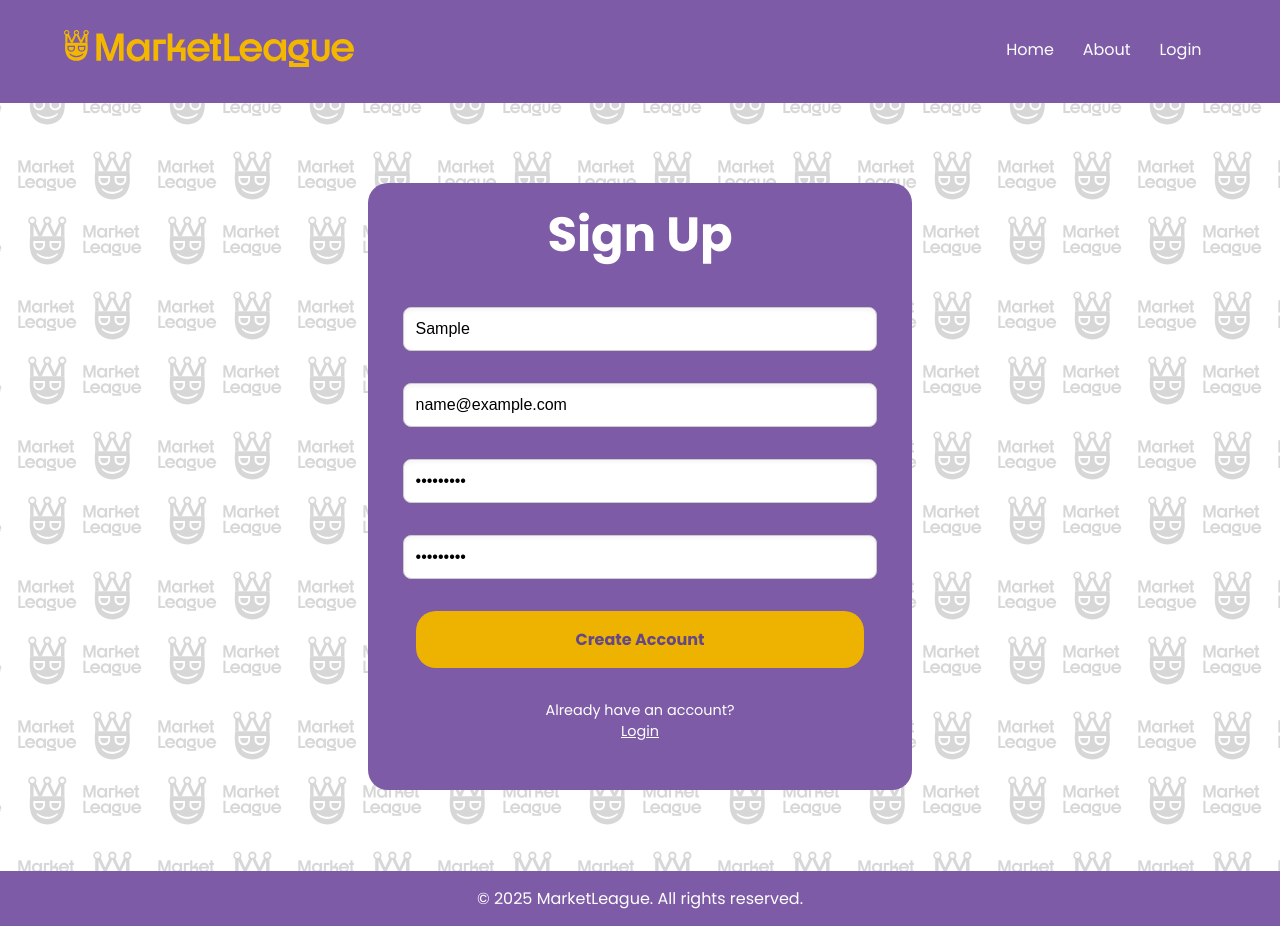
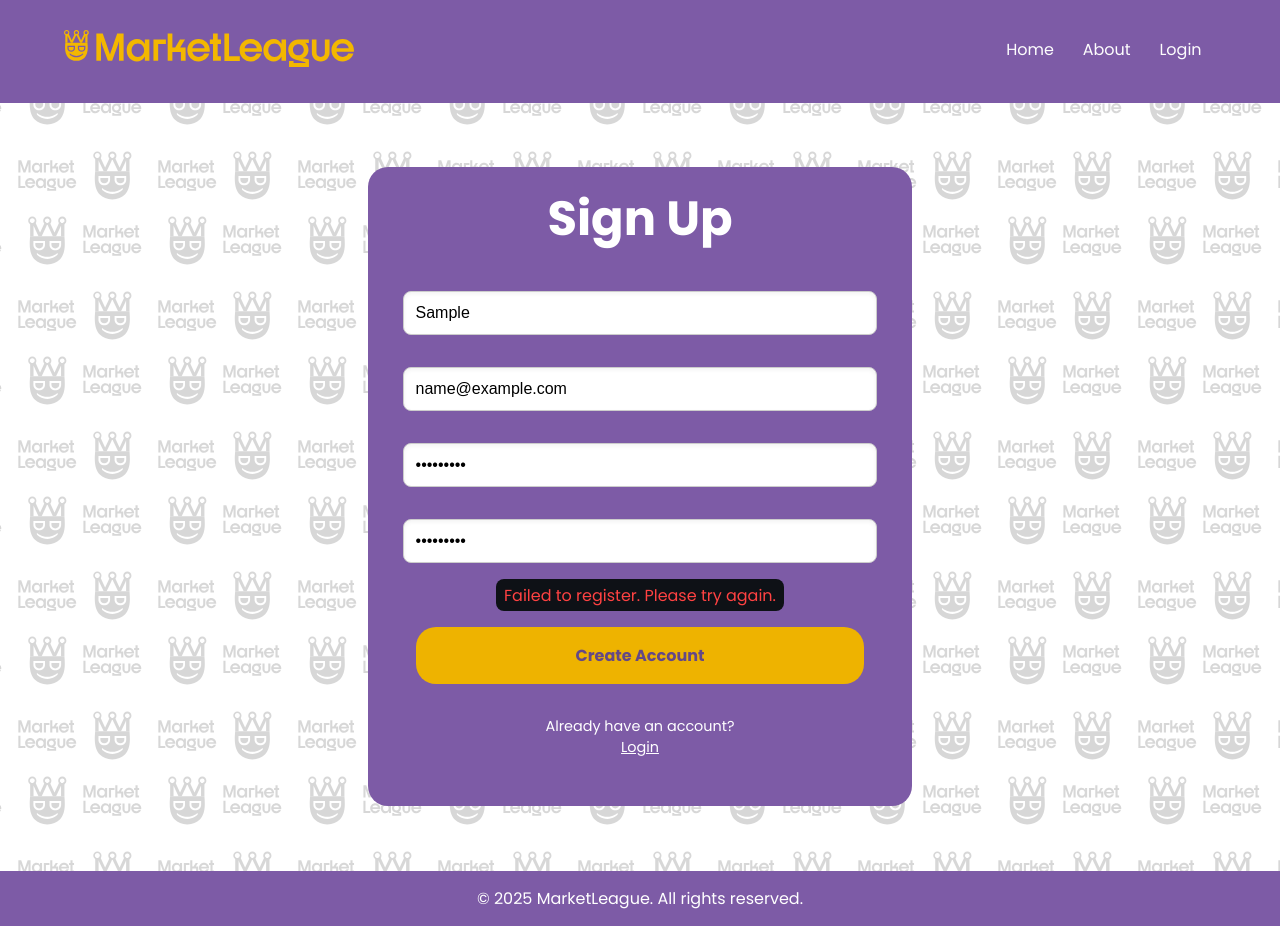
Before and after one commit to ricky-yosh/market-league, an Angular app in the folder market-league-front-end/: page /sign-up in a window 1280 px wide. Both pictures are taken after typing "Sample", "name@example.com", "Sample123", "Sample123" into the empty fields and a click on the button "Create Account". Built offline with nearby package versions, Linux system fonts and the light colour scheme; no server answers.

Commit message:
Create error message for sign up

```diff
--- a/market-league-front-end/src/app/sign-up/sign-up.component.html
+++ b/market-league-front-end/src/app/sign-up/sign-up.component.html
@@ -7,6 +7,9 @@
             <input type="text" name="email" placeholder="example@domain.com" required>
             <input type="password" name="password" placeholder="Password" #password required>
             <input type="password" name="confirm-password" placeholder=" Confirm Password" #confirm_password required>
+            <div *ngIf="errorMessage" class="error-message">
+                {{ errorMessage }}
+            </div>
             <button type="submit" class="btn padding-right">Create Account</button>
             <p class="small-text">Already have an account?</p>
             <button (click)="redirectToLogin()" class="create-account-btn">Login</button>
--- a/market-league-front-end/src/app/sign-up/sign-up.component.scss
+++ b/market-league-front-end/src/app/sign-up/sign-up.component.scss
@@ -98,3 +98,10 @@
     color: inherit;
     cursor: pointer;
 }
+
+.error-message {
+    color: $market-league-red;
+    background-color: $market-league-black;
+    padding: 0.2em 0.5em;
+    border-radius: 0.5em;
+}
--- a/market-league-front-end/src/app/sign-up/sign-up.component.ts
+++ b/market-league-front-end/src/app/sign-up/sign-up.component.ts
@@ -3,15 +3,19 @@
 import { NavbarComponent } from '../navbar/navbar.component';
 import { FooterComponent } from '../footer/footer.component';
 import { SignUpService } from './sign-up-service/sign-up.service';
+import { devLog } from '../../environments/development/devlog';
+import { NgIf } from '@angular/common';
 
 @Component({
   selector: 'app-sign-up',
   standalone: true,
-  imports: [NavbarComponent, FooterComponent],
+  imports: [NavbarComponent, FooterComponent, NgIf],
   templateUrl: './sign-up.component.html',
   styleUrl: './sign-up.component.scss'
 })
 export class SignUpComponent {
+  errorMessage: string | null = null;
+
   constructor(private signUpService: SignUpService, private router: Router) {}
 
   redirectToLogin() {
@@ -26,8 +30,14 @@
   // Backend call to get jwt token
   signUp(username: string, password: string, confirm_password: string) {
 
-    // Check that passwords match
+    // If passwords don't match stop
+    if (password !== confirm_password) {
+      devLog("Passwords do not match!");
+      this.errorMessage = "Passwords do not match!";
+      return;
+    }
 
+    // If passwords match create an account
     const credentials = {
       username: username,
       password: password,
@@ -35,7 +45,7 @@
 
     this.signUpService.signUp(credentials).subscribe({
       next: (response) => {
-        this.handleUpdateResponse(response);
+        this.handleNext(response);
       },
       error: (error) => {
         this.handleError(error);
@@ -43,16 +53,17 @@
     });
   }
 
-  handleUpdateResponse(response: LoginResponse) {
-    // Success
-    console.log('Login successful', response);
-    // Session Token Handling
-    localStorage.setItem('token', response.token);
-    this.router.navigate(['/dashboard']);
+  handleNext(response: any) {
+    devLog("Sign Up Response", response.message);
   }
 
   handleError(error: any) {
-    console.error('Login failed', error);
+    devLog("Sign Up Error", error);
+    if (error.status === 409) {
+      this.errorMessage = "Username already in use!";
+    } else {
+      this.errorMessage = "Failed to register. Please try again.";
+    }
   }
 
 }
--- a/market-league-front-end/src/styles/_variables.scss
+++ b/market-league-front-end/src/styles/_variables.scss
@@ -5,6 +5,7 @@
 $market-league-purple: #7D5BA6;
 $market-league-dark-blue: #7399C6;
 $market-league-white: #fdfdfd; // off-white to not hurt the eyes
+$market-league-black: #0E1116;
 $text-color: #333;
 
 // Define typography variables
```
